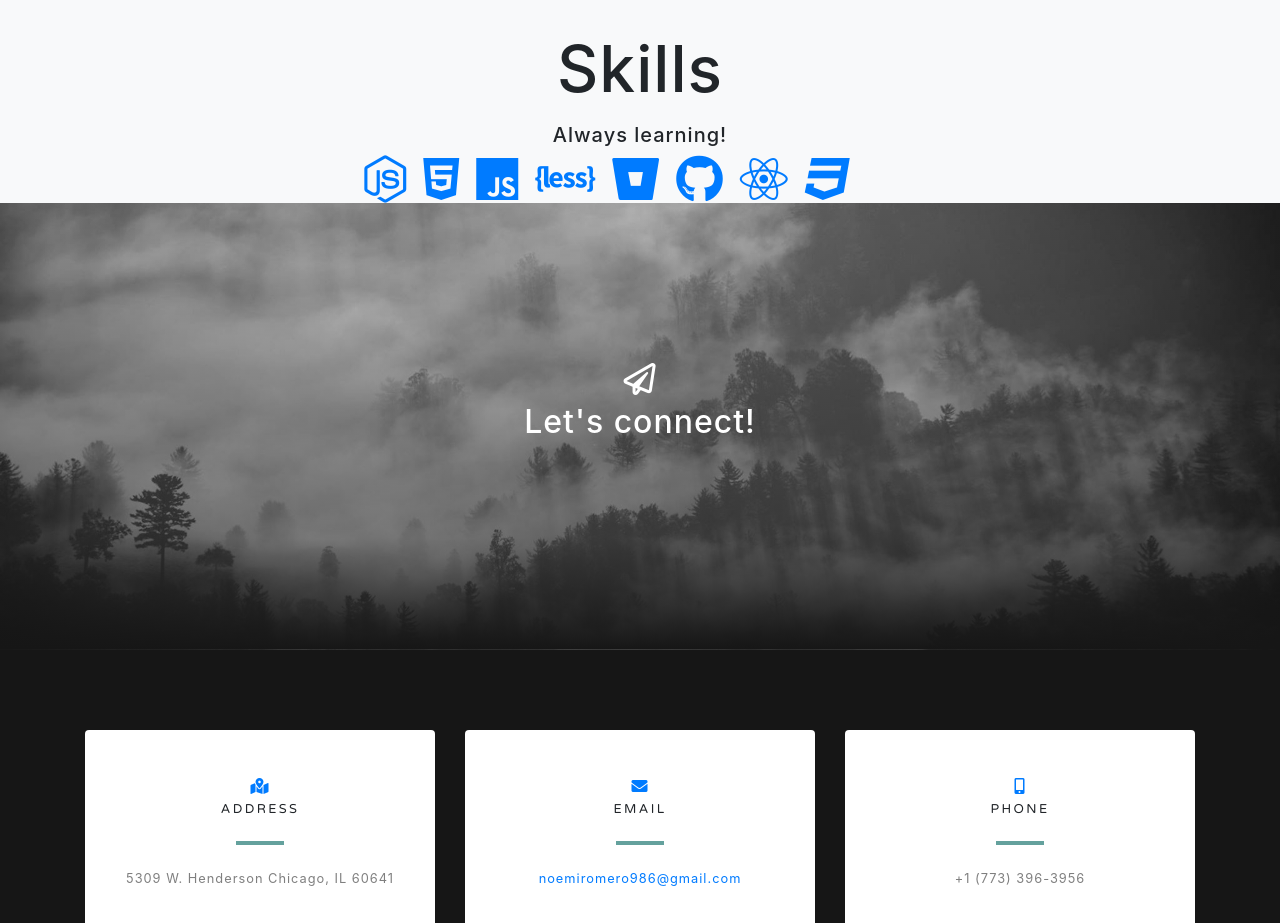
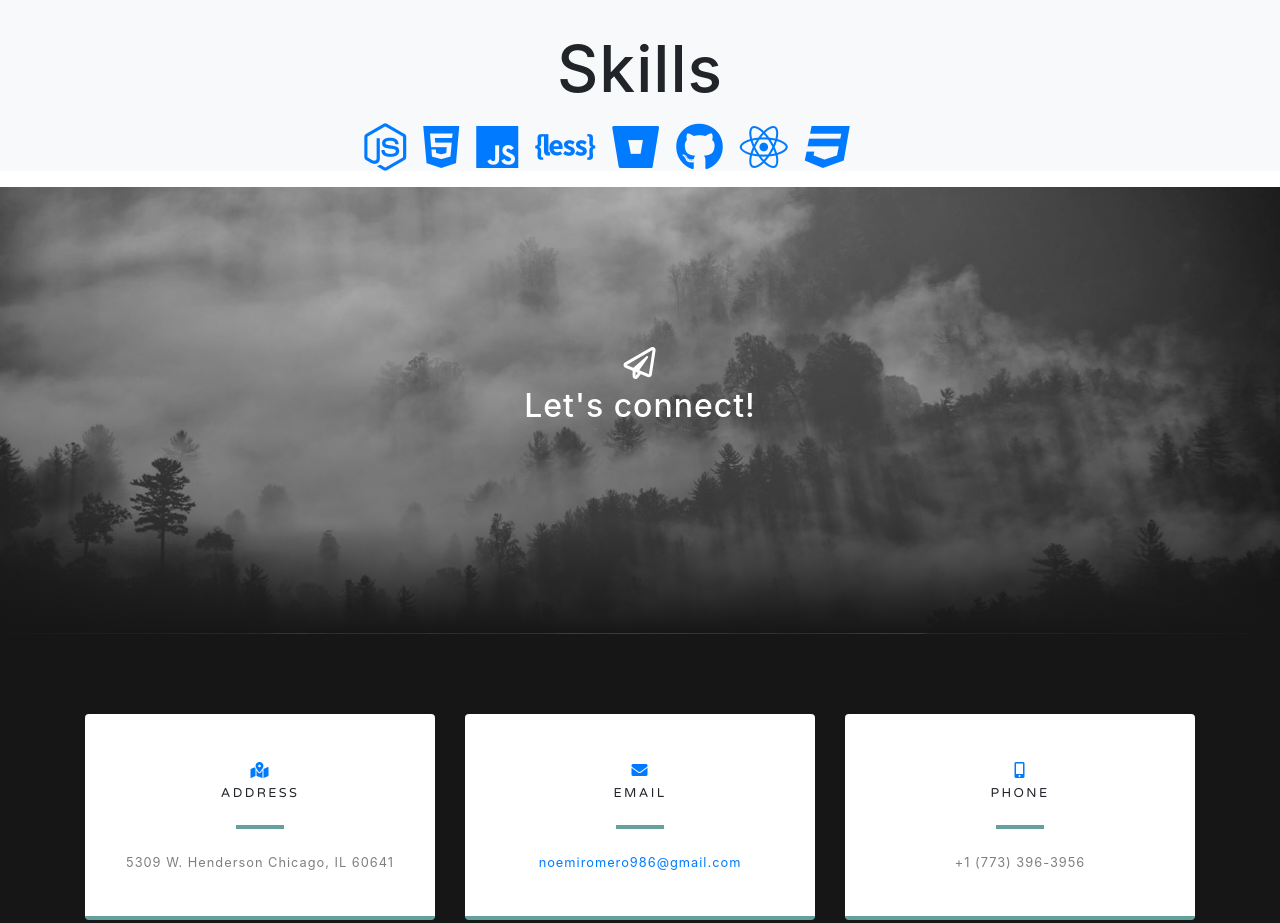
Before and after one commit to NoemiR/My_Portfolio, a website with bundled scripts: page index.html in a window 1280 px wide. Shown: the part 3320-4243 px from the top of the page. Built offline with nearby package versions, Linux system fonts and the light colour scheme.

Commit message:
added marging bottom

```diff
--- a/index.html
+++ b/index.html
@@ -150,8 +150,7 @@
     <section class="w-100 justify-content-center bg-light">
       <div class="container">
        <h2 class="text-black mb-3 text-center" style="font-size: 4rem;">Skills</h2>
-       <h5 class="text-black mb-2 text-center">Always learning!</h5>
-      <div class="social d-flex justify-content-center">
+      <div class="social mb-3 d-flex justify-content-center">
         <a href="#" class="mx-2">
           <i class="fab fa-node-js" style="font-size: -webkit-xxx-large;"></i>
         </a>
```
